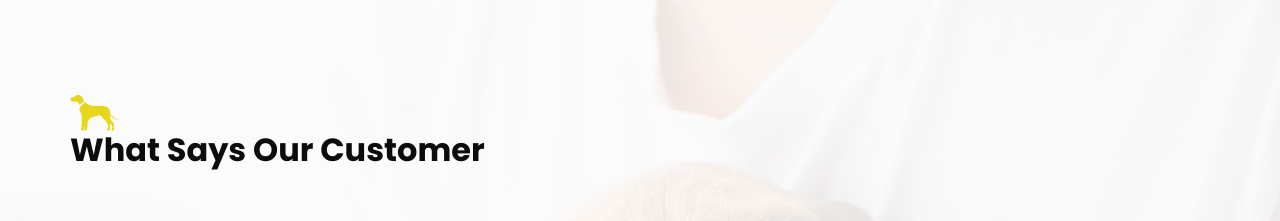
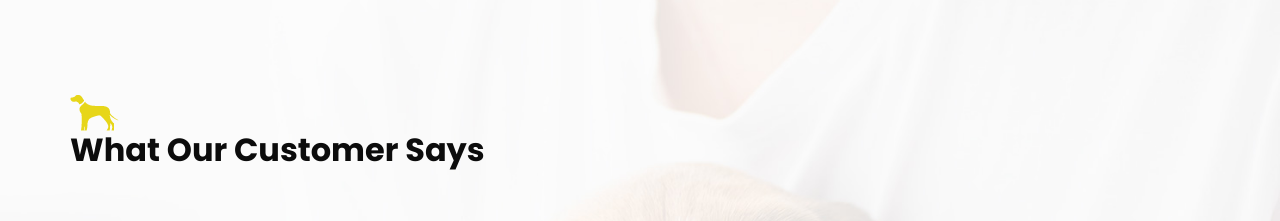
Before and after one commit to Pooja-Venkatesan/WoW-PAWZ-, a plain HTML site: page index.html in a window 1280 px wide. Shown: the part 5220-5441 px from the top of the page. Drawn offline with nearby package versions, Linux system fonts and the light colour scheme.

Commit message:
Add files via upload

```diff
--- a/index.html
+++ b/index.html
@@ -522,7 +522,7 @@
       <div class="heading_container">
         <img src="images/heading-img.png" alt="">
         <h2>
-          What Says Our Customer
+          What Our Customer Says
         </h2>
 
       </div>
```
